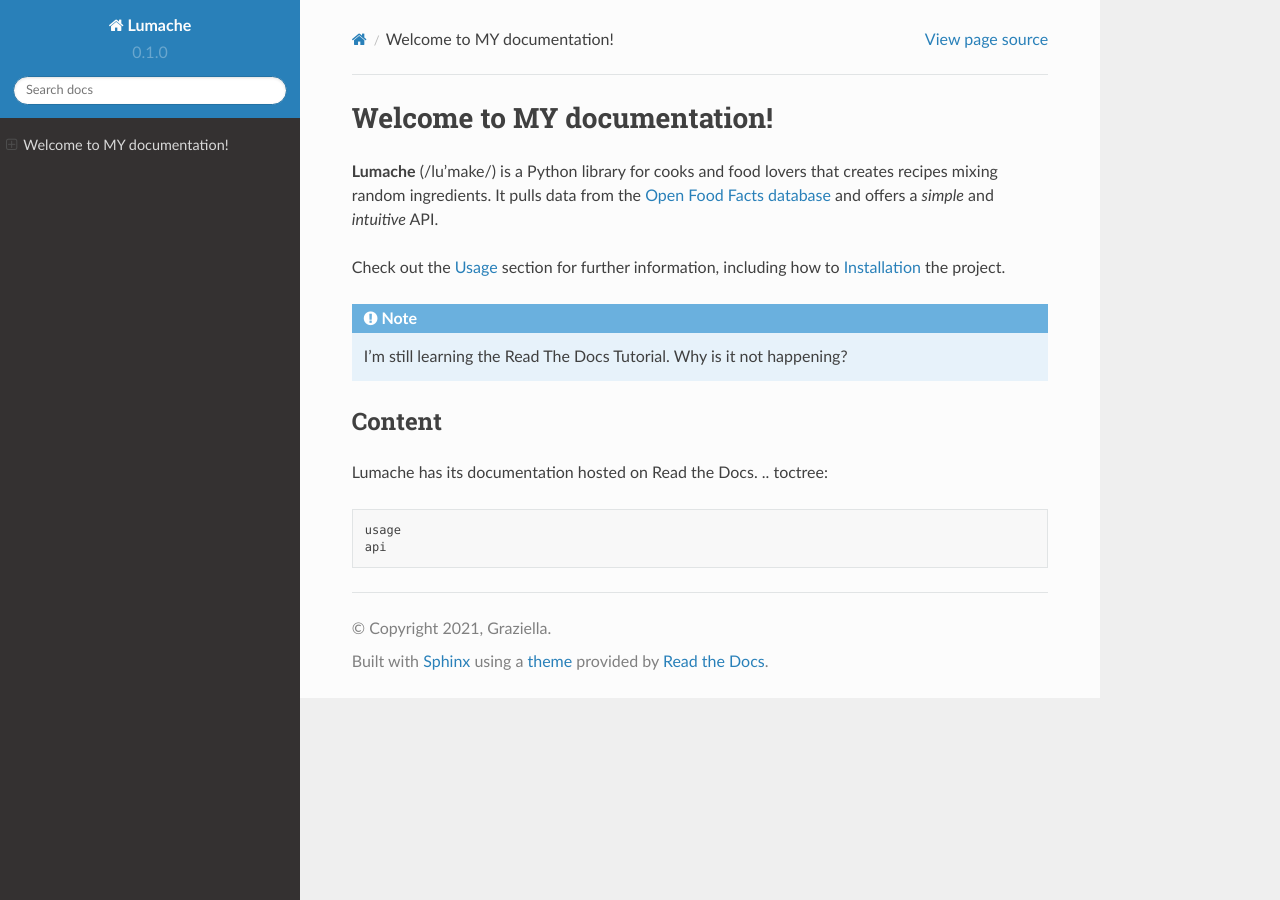
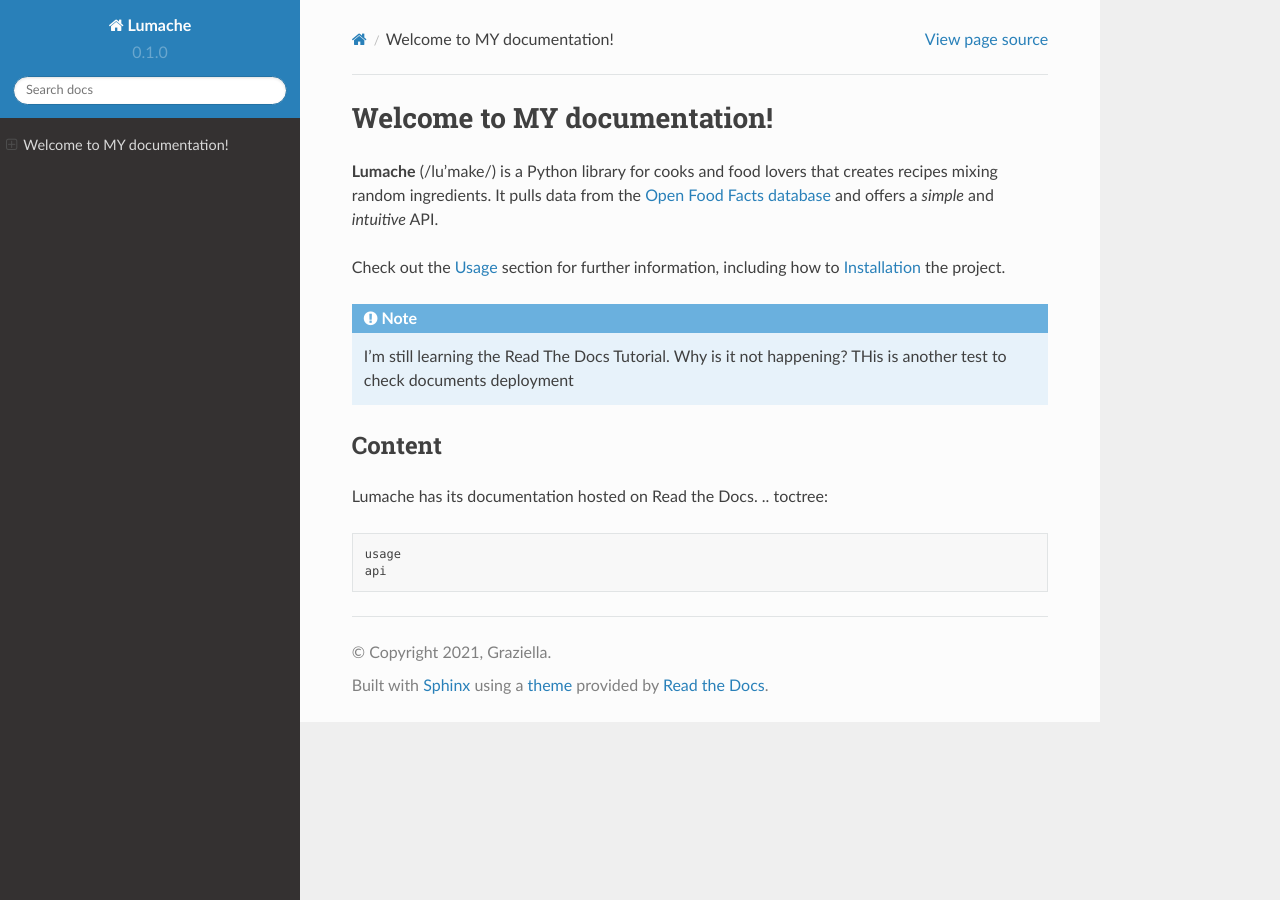
Before and after one commit to Aamosh12/RTD-Tutorial, a Sphinx documentation site: the page built from docs/source/index.rst, in a window 1280 px wide. Built offline with Sphinx 7.4.7 and the Read the Docs theme 2.0.0, drawn with Linux system fonts in a browser that asks for light colours.

Commit message:
Update index.rst

```diff
--- a/docs/source/index.rst
+++ b/docs/source/index.rst
@@ -12,6 +12,7 @@ how to :ref:`installation` the project.
 .. note::
 
    I'm still learning the Read The Docs Tutorial. Why is it not happening?
+   THis is another test to check documents deployment
 
 Content
 --------
```
